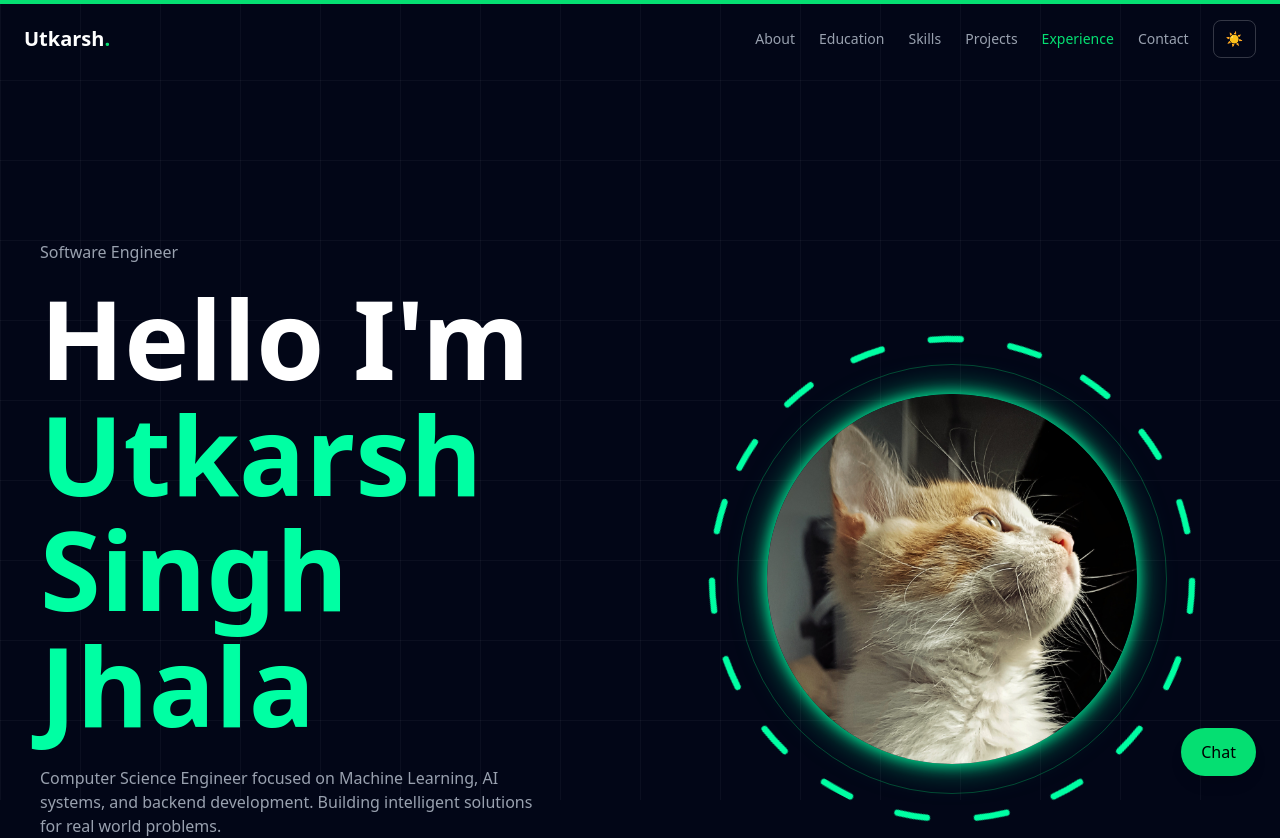
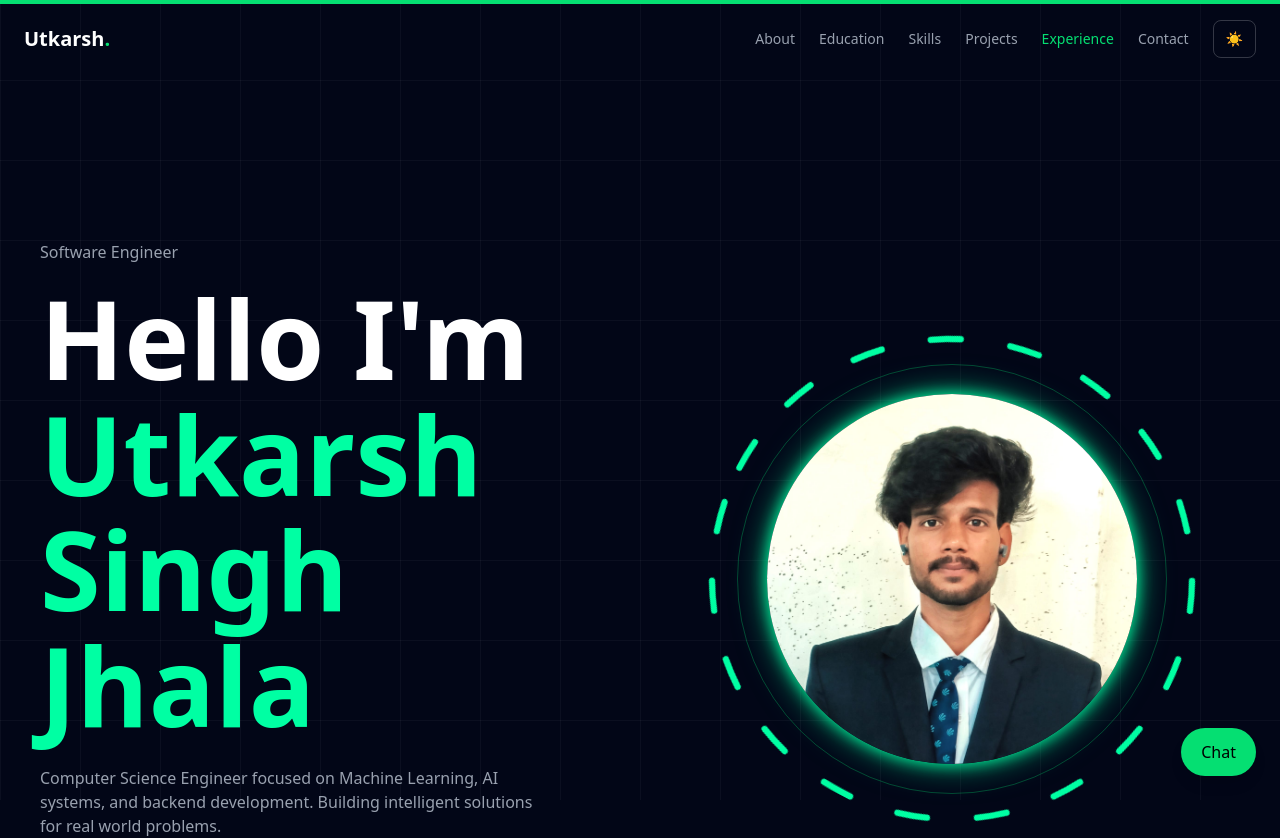
Before and after one commit to Samael1125/my-portfolio, a Next.js app: page / in a window 1280 px wide. Shown: the top 838 px of the page. Built offline with nearby package versions, Linux system fonts and the light colour scheme.

Commit message:
feat(portfolio): full portfolio with certificates, experience, CV

```diff
--- a/components/Hero.tsx
+++ b/components/Hero.tsx
@@ -42,13 +42,17 @@ solutions for real world problems.
 
 <div className="flex items-center gap-6 mt-8">
 
+  <a
+    href="/resume.pdf"
+    target="_blank"
+    rel="noopener noreferrer"
+  >
+    <MagneticButton>
+      View CV
+    </MagneticButton>
+  </a>
 
-
-<MagneticButton>
-View CV
-</MagneticButton>
-
-<div className="flex gap-4 text-xl">
+  <div className="flex gap-4 text-xl">
 
 <a href="https://github.com/Samael1125">
 <FaGithub/>
@@ -103,7 +107,7 @@ View CV
 <div className="relative w-[370px] h-[370px] rounded-full overflow-hidden profile-glow">
 
 <Image
-src="/profile.jpg"
+src="/Utk.jpeg"
 alt="profile"
 fill
 className="object-cover"
```
Also changed, not shown: public/Utk.jpeg (added), public/profile.jpg (deleted).
